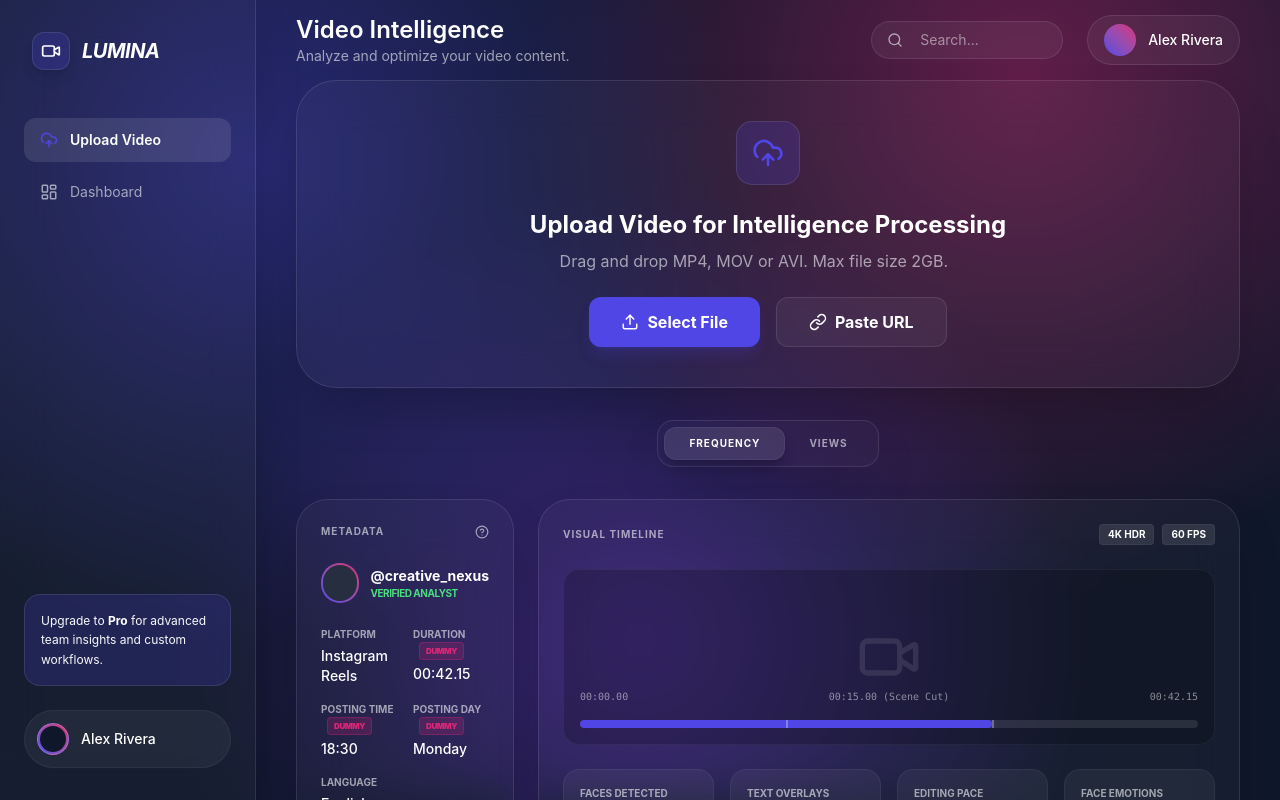
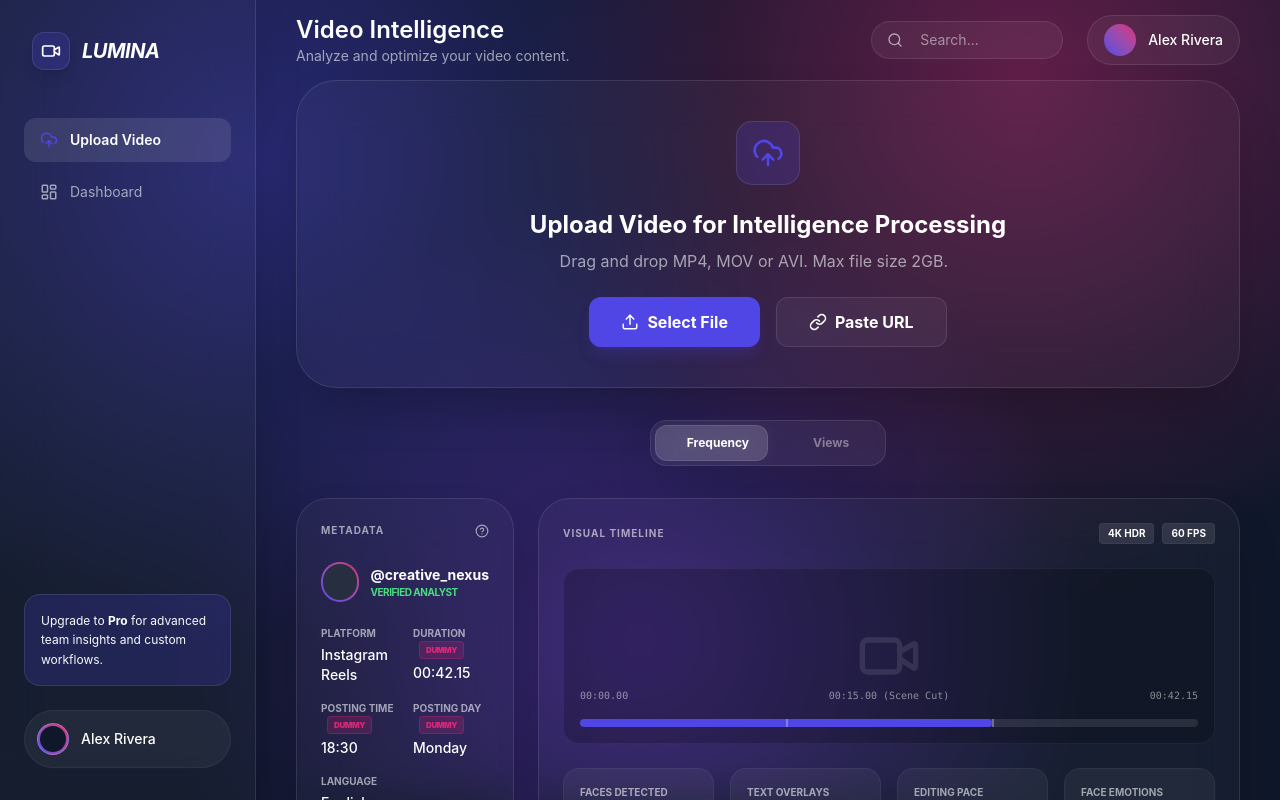
Before and after one commit to fathindifa26/frontend-content, a React (Vite) app: page / in a window 1280 px wide. Shown: the top 800 px of the page. Built offline with nearby package versions, Linux system fonts and the light colour scheme.

Commit message:
fixed views freq toggle

```diff
--- a/src/components/views/UploadView.tsx
+++ b/src/components/views/UploadView.tsx
@@ -23,24 +23,27 @@ export function UploadView({ onUpload, isAnalyzing, data }: UploadViewProps) {
       <UploadHeader onUpload={onUpload} isAnalyzing={isAnalyzing} />
 
       {/* Benchmark Type Toggle */}
-      <div className="flex justify-center">
-        <div className="glass-panel p-1.5 rounded-2xl border-white/10 flex items-center bg-white/2">
+      <div className="flex justify-center relative">
+        <div className="glass-panel p-1 rounded-2xl border-white/10 flex items-center bg-white/5 relative overflow-hidden backdrop-blur-2xl">
+          {/* Sliding Active Background */}
+          <div
+            className={`absolute top-1 bottom-1 w-[calc(50%-4px)] bg-white/15 backdrop-blur-md rounded-xl border border-white/10 shadow-[0_0_15px_rgba(255,255,255,0.05)] transition-all duration-300 ease-out z-0 ${
+              benchmarkType === "frequency" ? "left-1" : "left-[calc(50%+1px)]"
+            }`}
+          />
+
           <button
             onClick={() => setBenchmarkType("frequency")}
-            className={`px-6 py-2 text-[10px] font-bold uppercase tracking-widest rounded-xl transition-all ${
-              benchmarkType === "frequency"
-                ? "bg-white/10 text-white shadow-lg shadow-black/20 border border-white/5"
-                : "text-on-surface-variant hover:text-white"
+            className={`relative z-10 px-8 py-2.5 text-xs font-bold transition-all duration-300 ${
+              benchmarkType === "frequency" ? "text-white" : "text-white/40 hover:text-white/70"
             }`}
           >
             Frequency
           </button>
           <button
             onClick={() => setBenchmarkType("views")}
-            className={`px-6 py-2 text-[10px] font-bold uppercase tracking-widest rounded-xl transition-all ${
-              benchmarkType === "views"
-                ? "bg-white/10 text-white shadow-lg shadow-black/20 border border-white/5"
-                : "text-on-surface-variant hover:text-white"
+            className={`relative z-10 px-8 py-2.5 text-xs font-bold transition-all duration-300 ${
+              benchmarkType === "views" ? "text-white" : "text-white/40 hover:text-white/70"
             }`}
           >
             Views
```
